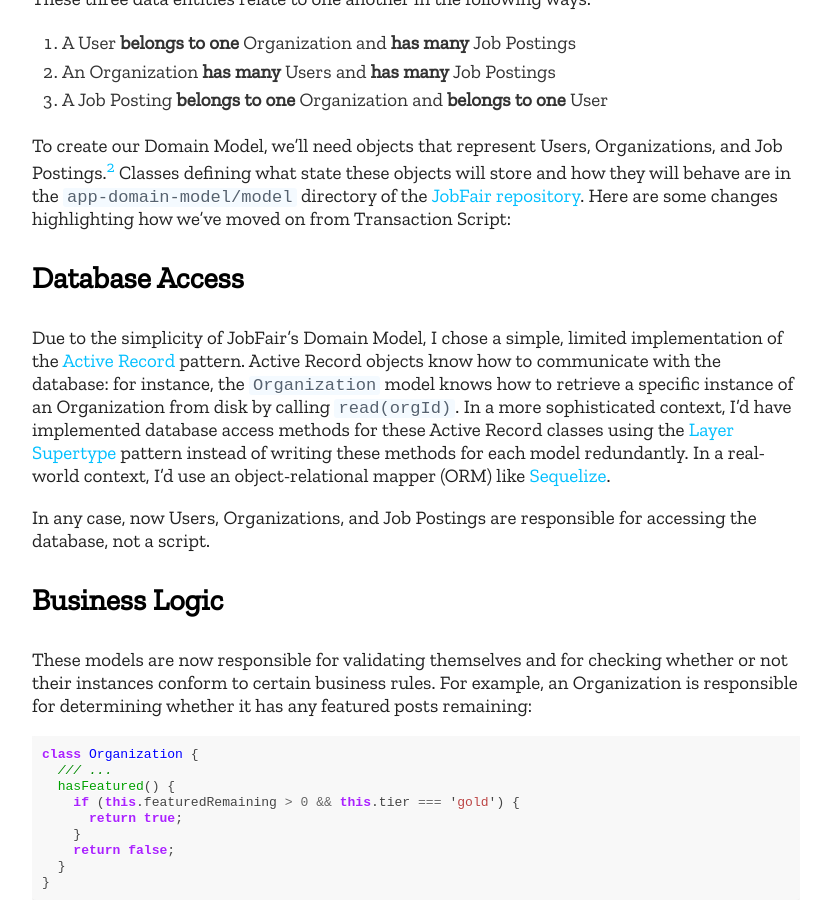
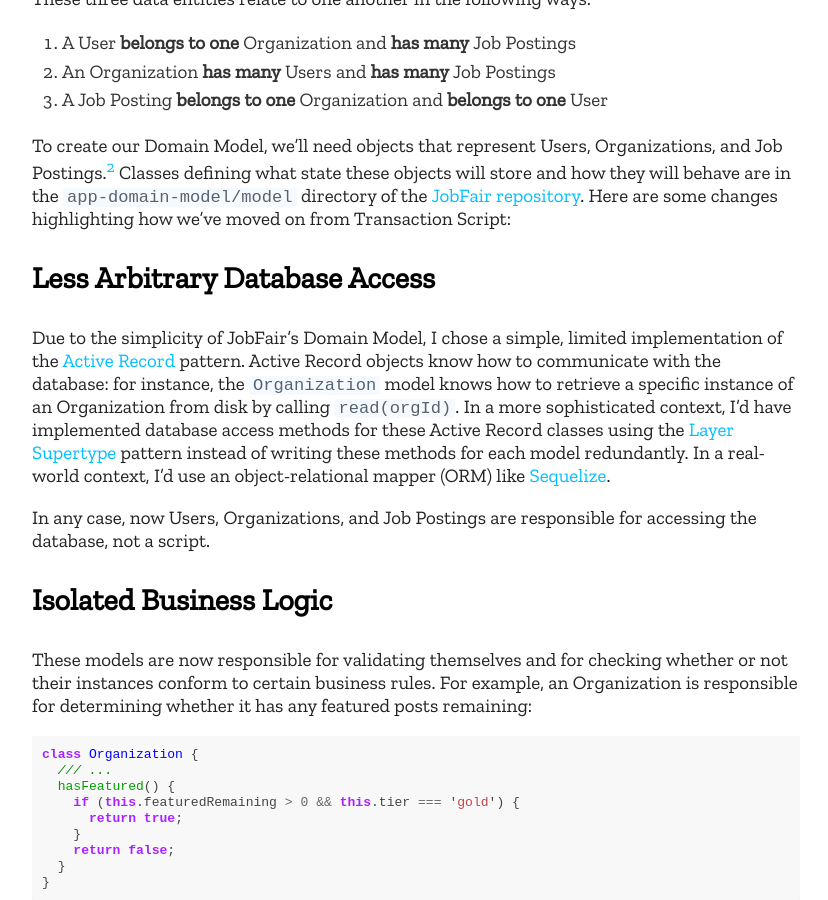
Before and after one commit to akuny/akuny.github.io, a Jekyll site: the page built from _posts/2019-03-26-domain-model-one.md, in a window 1280 px wide and 900 px high, scrolled down 1178 px. Shown: the whole window, without its empty margins (224-1052 px from the left). Built offline with Jekyll 4.4.1, drawn with Linux system fonts in a browser that asks for light colours.

Commit message:
Update subtitles in domain model post

```diff
--- a/_posts/2019-03-26-domain-model-one.md
+++ b/_posts/2019-03-26-domain-model-one.md
@@ -62,7 +62,7 @@ Here are some changes highlighting how we've moved on from Transaction Script:
 
 [^2]: Were I a bit more courageous, I could include old-fashioned UML class and sequence diagrams here.
 
-## Database Access
+## Less Arbitrary Database Access
 Due to the simplicity of JobFair's Domain Model, I chose a simple, limited
 implementation of the [Active Record](https://www.martinfowler.com/eaaCatalog/activeRecord.html) pattern.
 Active Record objects know how to communicate with the database: for instance, the `Organization`
@@ -75,7 +75,7 @@ I'd use an object-relational mapper (ORM) like [Sequelize](http://docs.sequelize
 In any case, now Users, Organizations, and Job Postings are responsible for accessing the database,
 not a script.
 
-## Business Logic
+## Isolated Business Logic
 These models are now responsible for validating themselves and for checking whether or not their instances
 conform to certain business rules. For example, an Organization is responsible for determining whether it has
 any featured posts remaining:
```
